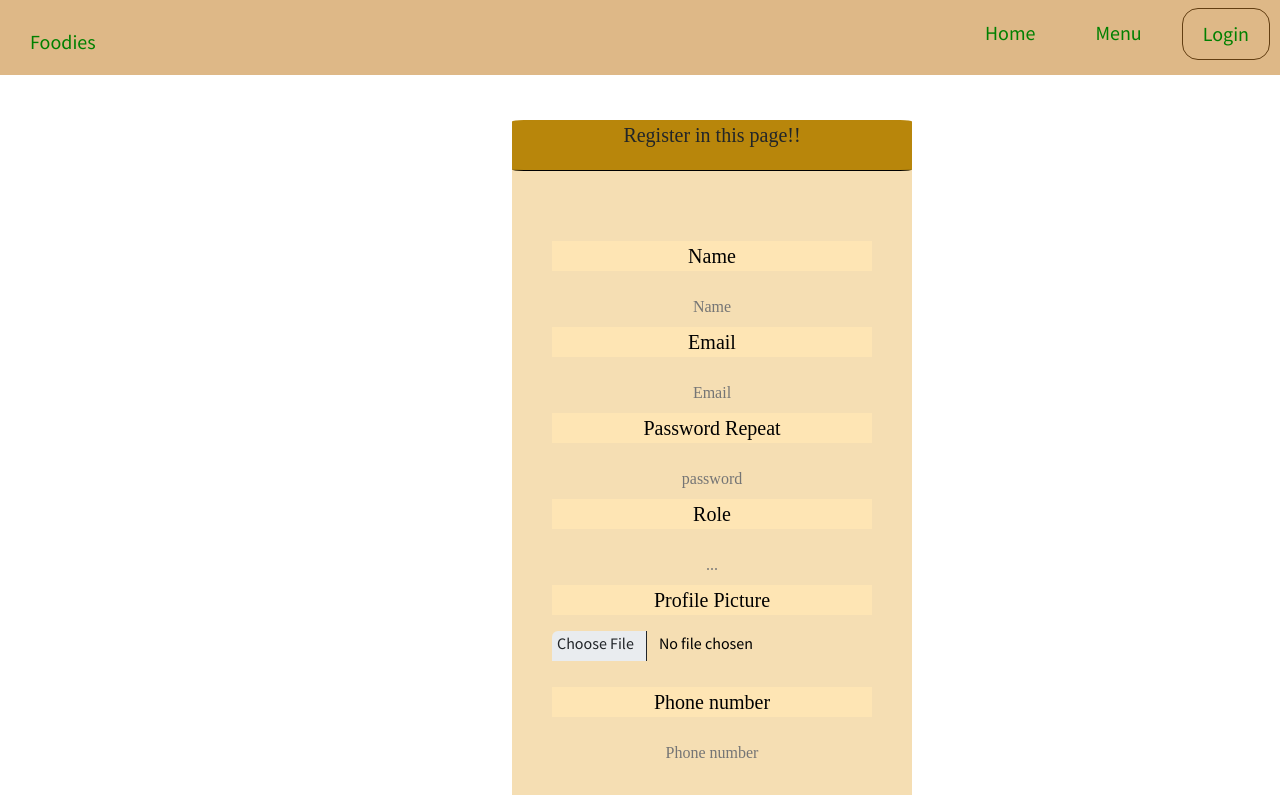
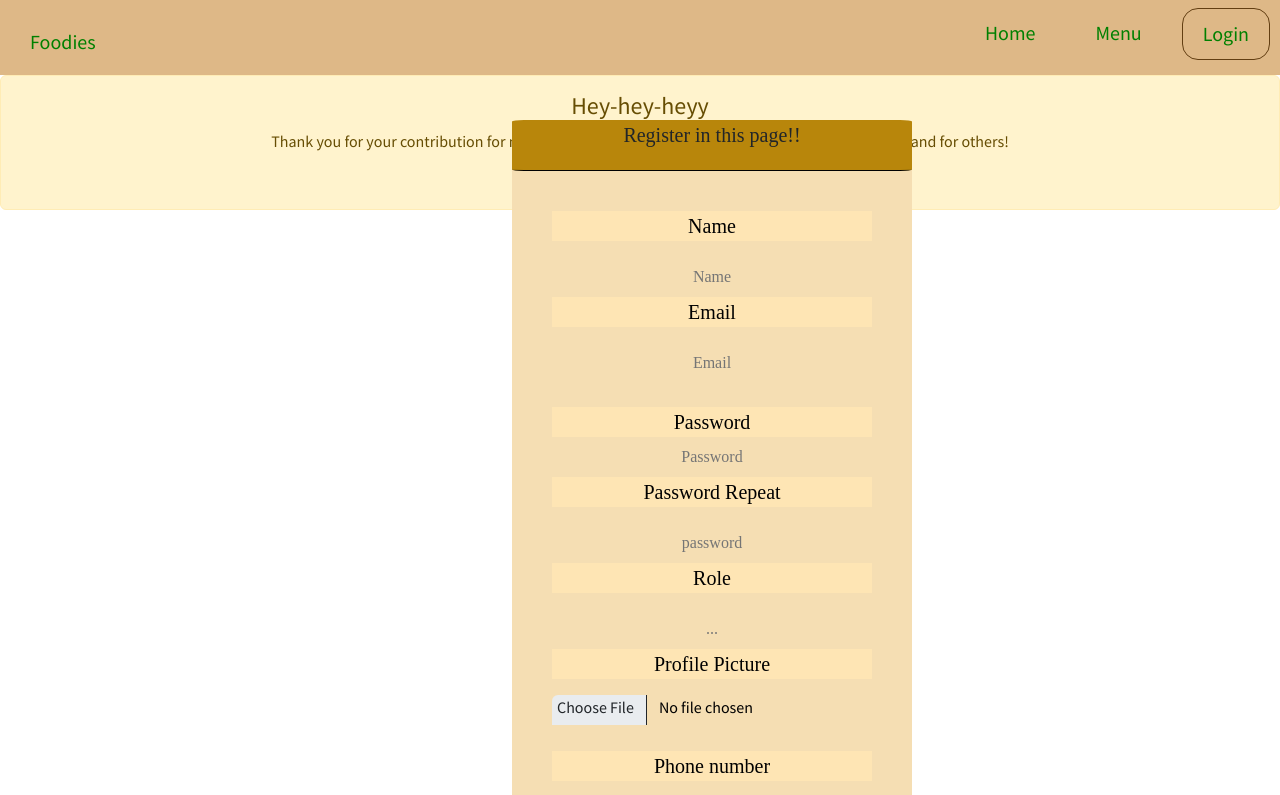
Before and after one commit to myuuudith/project, a React (Create React App) app: page /test in a window 1280 px wide. Shown: the top 795 px of the page. Built offline with nearby package versions, Linux system fonts and the light colour scheme.

Commit message:
Lastcommit4

```diff
--- a/src/Login.jsx
+++ b/src/Login.jsx
@@ -2,8 +2,6 @@ import React from "react";
 import Axios from "axios";
 import { useFormik } from "formik";
 import * as Yup from 'yup';
-import { useNavigate } from "react-router-dom";
-// import { Nav, Navbar, Container } from "react-bootstrap";
 import "./login.css";
 import { Link } from "react-router-dom";
 
--- a/src/register.jsx
+++ b/src/register.jsx
@@ -1,12 +1,11 @@
-import React, { useState } from "react";
+import React from "react";
 import Axios from "axios";
 import { useFormik } from "formik";
 import * as Yup from 'yup';
-// import { useNavigate } from "react-router-dom";
 import "./login.css";
 import { Link } from "react-router-dom";
 
-function Login(){
+function Register(){
 
   const onSubmit = (value =>{
       Axios({
@@ -43,10 +42,10 @@ function Login(){
       name: '',
         email: '',
         password: '',
-        passwordRepeat: '',
+        confirmPass: '',
         role: '',
-        profilePicture: '',
-        phoneNumber: '',
+        profPict: '',
+        phoneNum: '',
     },
     validationSchema: Yup.object({
       name: Yup.string()
@@ -56,8 +55,8 @@ function Login(){
         .required("Required"),
       password: Yup.string()
         .matches(
-          /^(?=.*[a-z])(?=.*[A-Z])(?=.*[0-9])(?=.*[!@#$%]).{6,10}^/,
-          "Must include uppercase, lowecase, a number and special character."
+          // /^(?=.*[a-z])(?=.*[A-Z])(?=.*[0-9])(?=.*[!@#$%]).{6,20}^/,
+          // "Must include uppercase, lowecase, a number and special character."
         )
         .required("Required"),
       confirmPass: Yup.string()
@@ -120,6 +119,7 @@ function Login(){
 
       <p className="name-req">Name</p>
         <input
+        id="name"
         className="name-req"
         name="name"
         type="text"
@@ -159,6 +159,7 @@ function Login(){
       ) : null}
       <p className="pass-req-rep">Password Repeat</p>
       <input
+      id="confirmPass"
         className="pass-req-rep"
         name="confirmPass"
         type="password"
@@ -173,13 +174,16 @@ function Login(){
         />
 
       <p className="prof-req"
-      name="profPict">Profile Picture</p>
+      id="profPict"
+      name="profPict">
+        Profile Picture</p>
         <div class="mb-3">
   <input className="form-control" type="file" id="formFile"/>
 </div>
 
       <p className="phone-req">Phone number</p>
       <input
+      id="phoneNum"
         className="phone-req"
         name="phoneNum"
         type="text"
@@ -187,9 +191,7 @@ function Login(){
         />
       <br />
 
-      <Link to="/register" className="register">
       <button className="register" type="submit">Submit</button>
-      </Link>
       </form>
     </div>
     </div>
@@ -199,4 +201,4 @@ function Login(){
 
 
 
-export default Login;
+export default Register;
--- a/src/registertest.js
+++ b/src/registertest.js
@@ -1,45 +1,14 @@
 import React from "react";
 import Axios from "axios";
-import { Formik, Form } from "formik";
+import { useFormik, Form } from "formik";
 import * as Yup from 'yup';
 import { Link } from "react-router-dom";
 import "./login.css";
 
-const onSubmit = (value =>{
-    Axios({
-      method: "post",
-      url: "https://api-bootcamp.do.dibimbing.id/api/v1/register",
-      data: {
-        name: value.name,
-        email: value.email,
-        password: value.password,
-        passwordRepeat: value.passwordRepeat,
-        role: value.role,
-        profilePicture: value.profilePicture,
-        phoneNumber: value.phoneNumber,
-      },
-      headers: {
-        apiKey: process.env.REACT_APP_APIKEY,
-      },
-    })
-      .then((response) => {
-        console.log(response);
-        alert(
-         "Wohoo welcome to the club!"
-        );
-        window.location.href = "/login";
-      })
-      .catch((error) => {
-        console.log(error);
-        alert(`${error.response.data.message}`);
-      });
-})
-
-const Regist = () =>{
-    return(
-     <section>
-       <Formik
-       initialValues={{
+function Regist(){
+  // const navigate = useNavigate();
+  const formik = useFormik({
+    initialValues: {
       name: '',
       email: '',
       password: '',
@@ -47,39 +16,51 @@ const Regist = () =>{
       role: '',
       profilePicture: '',
       phoneNumber: '',
-      }}
-      validationSchema={Yup.object({
+    },
+    validationSchema: Yup.object({
       name: Yup.string()
-        .min(3, "Must be 3 characters or more")
-        .max(21, "Must be 21 characters or less")
         .required("Required"),
       email: Yup.string()
         .email("Invalid email address")
         .required("Required"),
       password: Yup.string()
-        .min(6, "Must be 6 characters or more")
-        .max(10, "Must be 10 characters or less")
         .matches(
           /^(?=.*[a-z])(?=.*[A-Z])(?=.*[0-9])(?=.*[!@#$%]).{6,10}^/,
-          "Password must contain atleast one letter and one number"
+          "Must include uppercase, lowecase, a number and special character."
         )
         .required("Required"),
-      passwordRepeat: Yup.string()
-        .oneOf([Yup.ref("password")], "Passwords does not match")
+      confirmPass: Yup.string()
+        .oneOf([Yup.ref("password")], "Your password doesn't match")
         .required("Required"),
-      role: Yup.string()
-        .oneOf(["admin", "general"], "Invalid Job Type")
+      profPict: Yup.string()
       .required("Required"),
-      profilePictureUrl: Yup.string().required("Required"),
-      phoneNumber: Yup.string()
-        .min(10, "Must be 10 characters or more")
-        .max(12, "Must be 12 characters or less")
-        .matches(/^[0-9]{10,12}$/, "Must be in digit")
+      phoneNum: Yup.string()
         .required("Required"),
-      })}
-      onSubmit={onsubmit}
-       >
+    }),
+    onSubmit: (values) => {
+      Axios.post(`${process.env.REACT_APP_BASEURL}/api/v1/register`,
+      values,{
+        headers : {
+          apiKey: `${process.env.REACT_APP_APIKEY}`,
+        }
+      })
+      .then ((res) => {
+        const token = res.data.token;
+        console.log(token);
+        localStorage.setItem("token", token);
 
+        const name = res.data.user.name;
+        localStorage.setItem("name", name);
+      })
+      .catch((err) =>{
+        const showError = err.response.data.status_message;
+        alert(showError);
+      });
+    },
+  });
+
+return(
+<>
         {/* <----REGISTLINEEEE-----> */}
         <div>
    <nav className="navbar">
@@ -100,9 +81,94 @@ const Regist = () =>{
         </ul>
       </nav>
 
+      <div class="alert alert-warning card-register" role="alert">
+  <h4 class="alert-heading">Hey-hey-heyy</h4>
+  <p>Thank you for your contribution for make this website big and bigger! For better future from you and for others!</p>
+  <br/>
+</div>
+
       <div className="cover">
         <p className="text-area-f1">Register in this page!!</p><br/>
-        <Form>
+
+        <div className="body-login">
+      <form onSubmit={formik.handleSubmit}>
+      <p className="name-req">Name</p>
+        <input
+        className="name-req"
+        name="name"
+        type="text"
+        placeholder="Name"
+        />
+      <p className="Email1">Email</p>
+      <input
+      className="Email1"
+        id="email"
+        name="email"
+        type="email"
+        placeholder="Email"
+        onChange={formik.handleChange}
+        onBlur={formik.handleBlur}
+        value={formik.values.email}
+      />
+      {formik.touched.email && formik.errors.email ? (
+        <div style={{ color: "red" }}>{formik.errors.email}</div>
+      ) : null}
+
+      <br />
+
+      <label
+      htmlFor="password" className="pass1">Password  </label>
+      <input
+      className="pass1"
+        id="password"
+        name="password"
+        type="password"
+        placeholder="Password"
+        onChange={formik.handleChange}
+        onBlur={formik.handleBlur}
+        value={formik.values.password}
+      />
+      {formik.touched.password && formik.errors.password ? (
+        <div>{formik.errors.password}</div>
+      ) : null}
+      <p className="pass-req-rep">Password Repeat</p>
+      <input
+        className="pass-req-rep"
+        name="confirmPass"
+        type="password"
+        placeholder="password"
+        />
+      <p className="role-req">Role</p>
+      <input
+        className="role-req"
+        name="role-req"
+        type="text"
+        placeholder="..."
+        />
+
+      <p className="prof-req"
+      name="profPict">Profile Picture</p>
+        <div class="mb-3">
+  <input className="form-control" type="file" id="formFile"/>
+</div>
+
+      <p className="phone-req">Phone number</p>
+      <input
+        className="phone-req"
+        name="phoneNum"
+        type="text"
+        placeholder="Phone number"
+        />
+      <br />
+
+
+      <button className="register" type="submit">Submit</button>
+
+
+</form>
+</div></div></div>
+
+        {/* <Form>
         <div className="body-login">
         <p className="name-req">Name</p>
         <input
@@ -118,8 +184,8 @@ const Regist = () =>{
         name="Email"
         type="Email"
         placeholder="Email"
-        onChange={Formik.handleChange}
-        onBlur={Formik.handleBlur}
+        onChange={formik.handleChange}
+        onBlur={formik.handleBlur}
       />
       <p className="pass-req-rep">Password Repeat</p>
       <input
@@ -153,9 +219,10 @@ const Regist = () =>{
         </div>
         </Form>
         </div>
-        </div>
-       </Formik>
-     </section>
+        </div> */}
+       {/* </Formik>
+     </section> */}
+    </>
     )
    }
 
```
Lines whose indentation alone changed are shown as unchanged.
